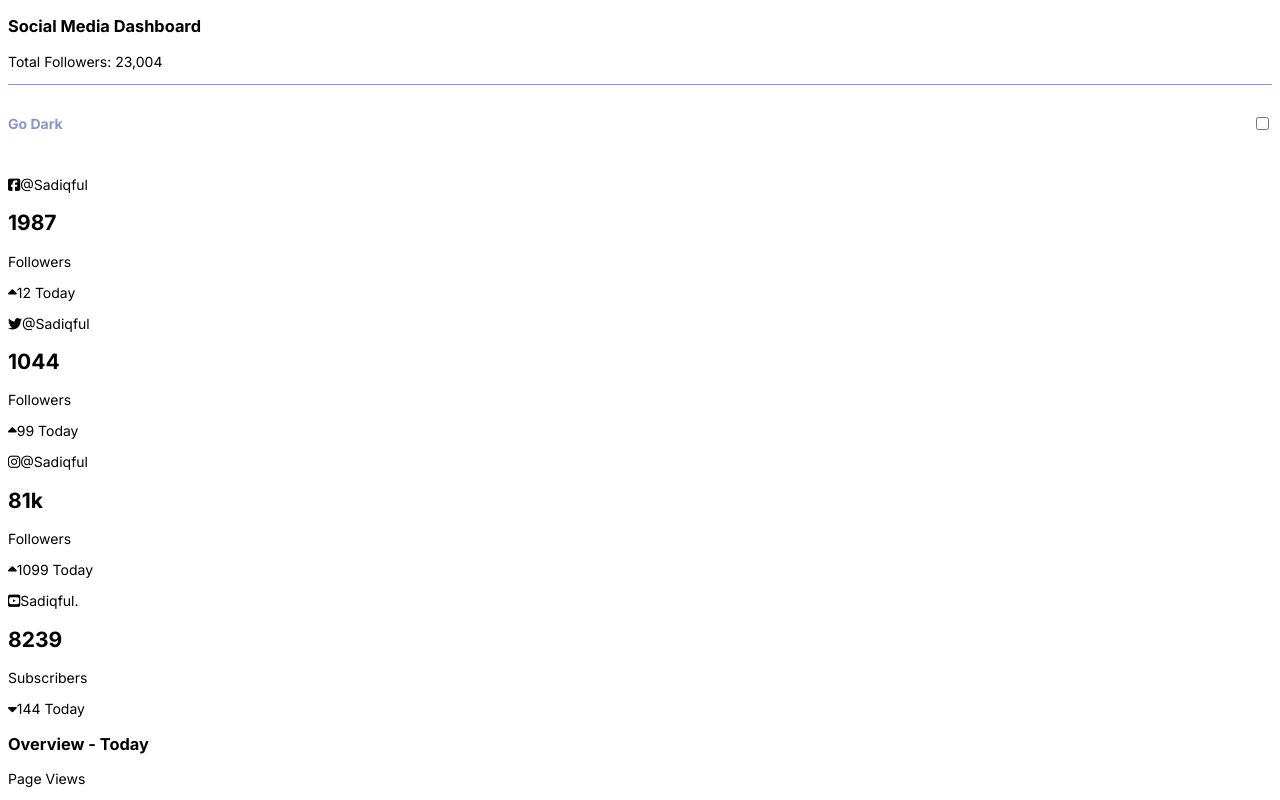
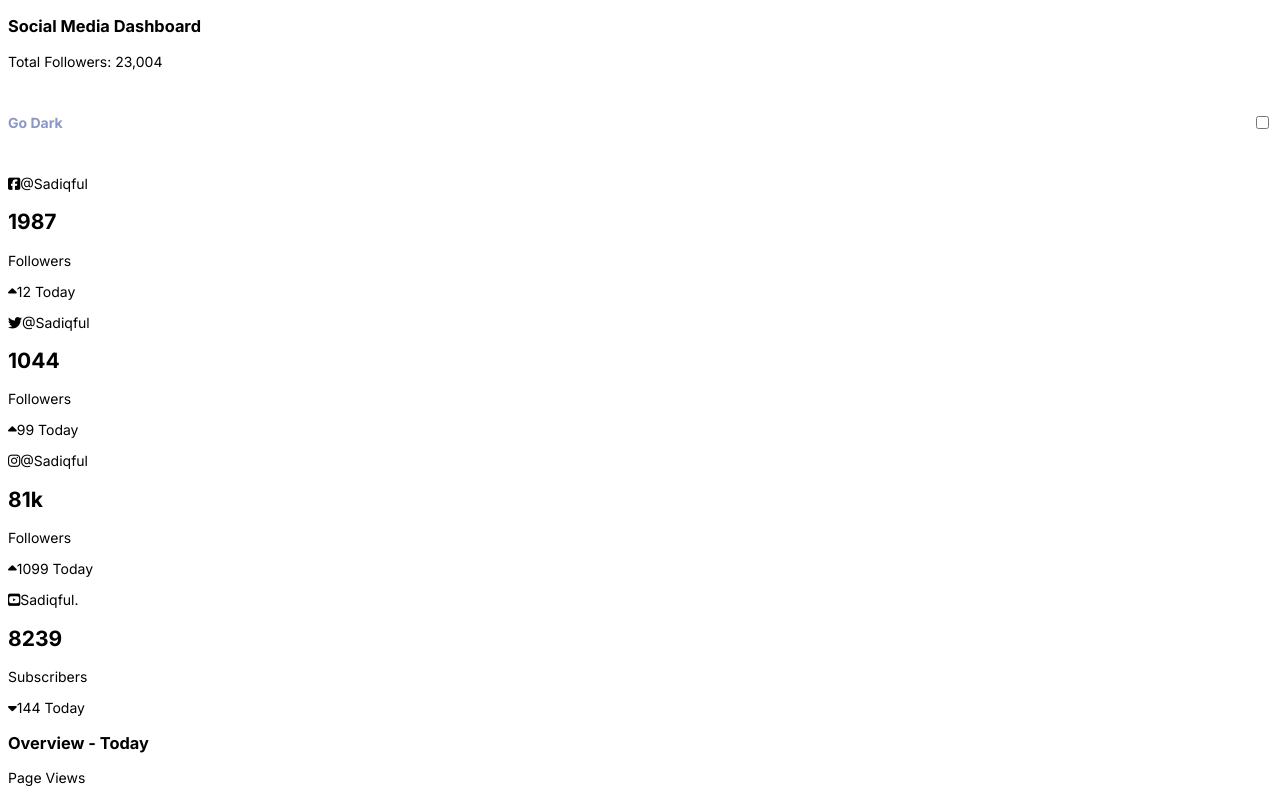
Before and after one commit to sadiqful/SMdashboard, a plain HTML site: page index.html in a window 1280 px wide. Shown: the top 800 px of the page. Drawn offline with Linux system fonts and the light colour scheme.

Commit message:
toggle container media

```diff
--- a/css/style.css
+++ b/css/style.css
@@ -31,3 +31,9 @@
       font-weight: bold;
       margin-right: 8px;
   }
+
+  @media (min-width: 600px) {
+      .toggle-container {
+          border: none;
+      }
+  }
```
